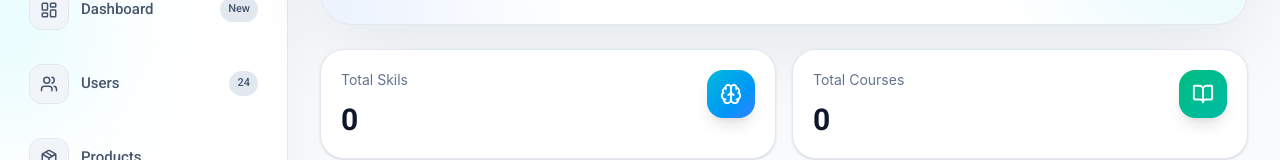
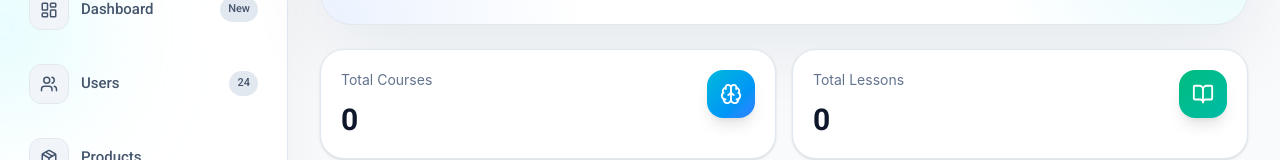
Before and after one commit to Step-Wise-Roadmaps/Step-Wise, a React (Vite) app in the folder Frontend/: page /admin-dashboard/course in a window 1280 px wide. Shown: the part 165-325 px from the top of the page. Built offline with nearby package versions, Linux system fonts and the light colour scheme; no server answers; sample sign-in values are in the browser's storage.

Commit message:
feat: add datas

```diff
--- a/Frontend/src/components/CourseManagement/CourseHeader.jsx
+++ b/Frontend/src/components/CourseManagement/CourseHeader.jsx
@@ -5,7 +5,7 @@ import {
     Sparkles,
 } from 'lucide-react'
 
-import { stats } from '../../data/CourseManagementData';
+import { stats } from '../../data/LessonManagementData';
 
 function CourseHeader({ users, courses, skills, isLoading }) {
     return(
--- a/Frontend/src/components/LessonManagement/LessonHeader.jsx
+++ b/Frontend/src/components/LessonManagement/LessonHeader.jsx
@@ -0,0 +1,56 @@
+
+import {
+    Users,
+    UserStar,
+    Sparkles,
+} from 'lucide-react'
+
+import { stats } from '../../data/CourseManagementData';
+
+function LessonHeader() {
+    return(
+        <>
+            <div className='mx-auto flex w-full max-w-8xl flex-col gap-6 p-4 pt-20 md:p-6 md:pt-6 lg:p-8'>
+                <section className='relative overflow-hidden rounded-[2rem] border border-slate-200 bg-white p-6 shadow-[0_24px_80px_rgba(15,23,42,0.08)] md:p-8'>
+                        <div className="absolute inset-0 bg-[radial-gradient(circle_at_top_right,_rgba(34,211,238,0.16),_transparent_30%),radial-gradient(circle_at_bottom_left,_rgba(59,130,246,0.10),_transparent_28%)]" />
+
+                        <div className='relative flex flex-col gap-6 lg:flex-row lg:items-center lg:justify-between'>
+                            <div className='max-w-2xl space-y-4'>
+                                <div className="inline-flex items-center gap-2 rounded-full border border-cyan-100 bg-cyan-50 px-4 py-2 text-sm text-cyan-700">
+                                    <Sparkles size={16} />
+                                    All Course Managment Page
+                                </div>
+
+                                <div className='space-y-5'>
+                                    <h1 className='roboto-bold text-2xl leading-tight text-slate-900 md:text-3xl'>User Managment Managme Stap-Wise Course</h1>
+                                </div>
+                            </div>
+                        </div>
+                </section>
+
+                <section className='grid gap-4 md:grid-cols-2'>
+                    {stats({users, courses, skills, isLoading}).map((stat) => {
+                        const Icon = stat.icon;
+
+                        return (
+                            <div key={stat.title} className='relative rounded-3xl border border-slate-200 bg-white p-5 shadow-sm transition-transform duration-300 hover:-translate-y-1'>
+                                <div className='flex items-start justify-between gap-4'>
+                                    <div>
+                                        <p className='text-sm text-slate-500'>{stat.title}</p>
+                                        <h2 className='mt-3 roboto-bold text-3xl text-slate-900'>{stat.value}</h2>
+                                    </div>
+
+                                    <div className={`flex h-12 w-12 items-center justify-center rounded-2xl bg-gradient-to-br ${stat.tone} text-white shadow-lg`}>
+                                        <Icon size={22} />
+                                    </div>
+                                </div>
+                            </div>
+                        )
+                    })}
+                </section>
+            </div>
+        </>
+    )
+}
+
+export default LessonHeader;
--- /dev/null
+++ b/Frontend/src/data/LessonManagementData.js
@@ -0,0 +1,22 @@
+
+
+import {
+    Brain,
+    BookOpen
+} from "lucide-react"
+
+export const stats = ({users, courses, skills, isLoading}) => [
+    {
+        title: "Total Courses",
+        value: isLoading ? "Loading..." : (skills?.length || 0),
+        icon: Brain,
+        tone: "from-cyan-500 to-blue-500",
+    },
+
+    {
+        title: "Total Lessons",
+        value: isLoading ? "Loading..." : (courses?.length || 0),
+        icon: BookOpen,
+        tone: "from-emerald-500 to-teal-500",
+    }
+]
--- a/Frontend/src/page/LessonManagement.jsx
+++ b/Frontend/src/page/LessonManagement.jsx
@@ -1,8 +1,9 @@
+import LessonHeader from "../components/LessonManagement/LessonHeader";
 
 function LessonManagement() {
     return(
         <>
-
+            <LessonHeader />
         </>
     )
 }
```
